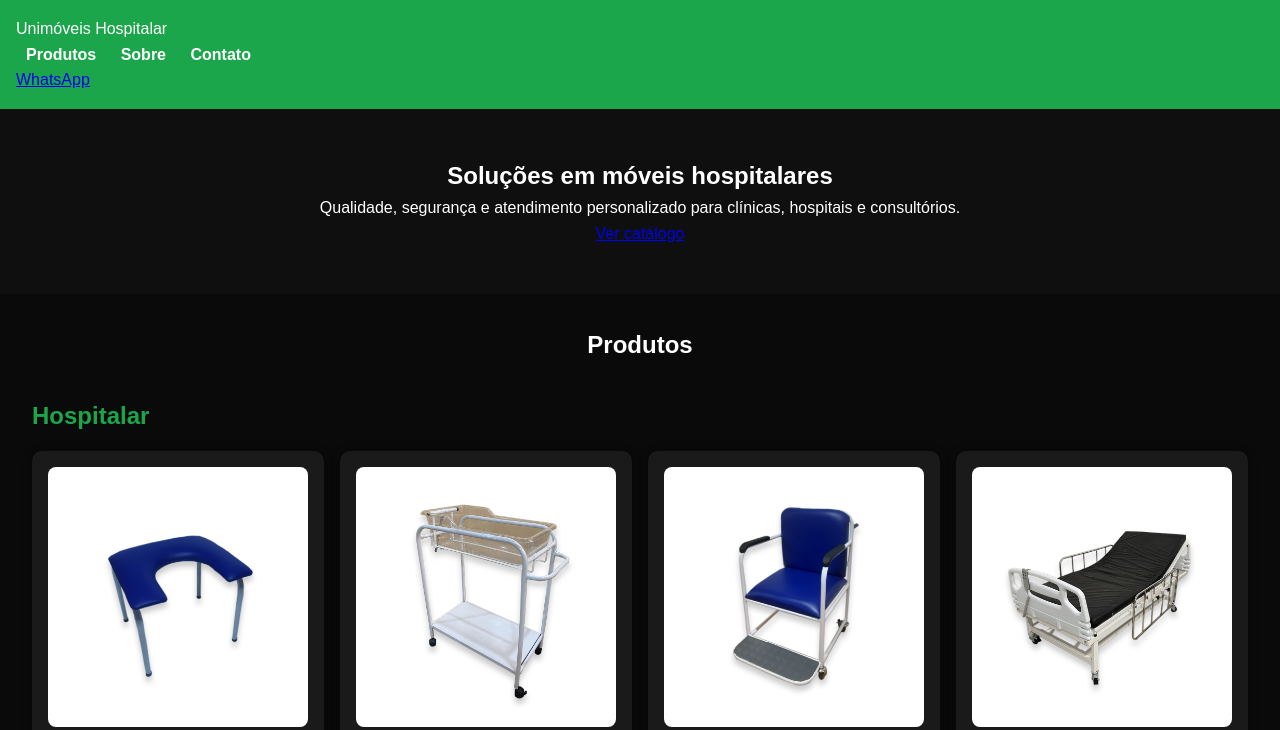
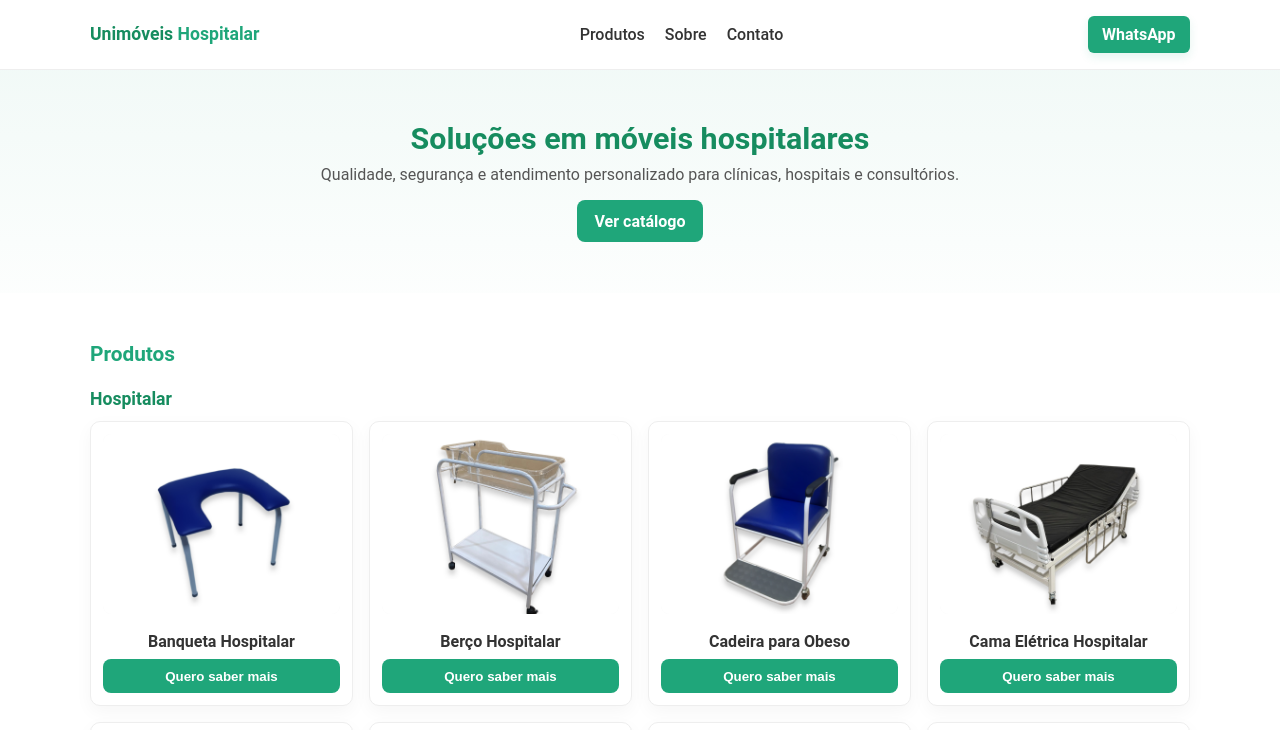
Before and after one commit to rafafariasm/unimoveishospitalar, a plain HTML site: page index.html in a window 1280 px wide. Shown: the top 730 px of the page. Drawn offline with Linux system fonts and the light colour scheme.

Commit message:
Update style.css

```diff
--- a/style.css
+++ b/style.css
@@ -1,110 +1,157 @@
-:root {
-  --verde: #1ca64c;
+:root{
+  --verde: #1fa67a;
+  --verde-escuro: #168c5f;
   --branco: #ffffff;
-  --preto: #0a0a0a;
+  --cinza-claro: #f6f7f8;
+  --cinza-escuro: #333;
 }
 
-* {
-  box-sizing: border-box;
-  margin: 0;
-  padding: 0;
+*{box-sizing:border-box}
+html,body{height:100%}
+body{
+  margin:0;
+  font-family: "Roboto", system-ui, -apple-system, "Segoe UI", "Helvetica", "Arial", sans-serif;
+  color:var(--cinza-escuro);
+  background:var(--branco);
+  -webkit-font-smoothing:antialiased;
 }
 
-body {
-  font-family: Arial, sans-serif;
-  background: var(--preto);
-  color: var(--branco);
-  line-height: 1.6;
+/* container */
+.container{
+  width: min(1100px, 94%);
+  margin: 0 auto;
 }
 
 /* Header */
-header {
-  background: var(--verde);
-  color: var(--branco);
-  padding: 1rem;
-  display: flex;
-  justify-content: space-between;
-  align-items: center;
+.site-header{
+  background: var(--branco);
+  border-bottom: 1px solid #eee;
+  position: sticky;
+  top:0;
+  z-index: 40;
 }
-header nav a {
-  color: var(--branco);
-  margin: 0 10px;
-  text-decoration: none;
-  font-weight: bold;
+.header-inner{
+  display:flex;
+  align-items:center;
+  justify-content:space-between;
+  padding: 1rem 0;
 }
-header nav a:hover {
-  text-decoration: underline;
+.logo{
+  font-weight:700;
+  color:var(--verde-escuro);
+  font-size:1.1rem;
+}
+.logo span{ color:var(--verde); }
+
+/* nav */
+.main-nav a{
+  margin-left:1rem;
+  text-decoration:none;
+  color:var(--cinza-escuro);
+  font-weight:500;
+}
+.btn-whats{
+  background:var(--verde);
+  color:var(--branco);
+  text-decoration:none;
+  padding:0.55rem 0.9rem;
+  border-radius:6px;
+  font-weight:700;
+  box-shadow: 0 4px 10px rgba(31,166,122,0.12);
 }
 
 /* Hero */
-.hero {
-  text-align: center;
-  padding: 3rem 1rem;
-  background: #0f0f0f;
+.hero{
+  padding:3.2rem 0;
+  text-align:center;
+  background: linear-gradient(180deg, rgba(31,166,122,0.06), rgba(31,166,122,0.01));
+}
+.hero h1{ margin:0 0 0.6rem; font-size:1.9rem; color:var(--verde-escuro); }
+.hero p{ margin: 0 0 1rem; color:#555; max-width:760px; margin-left:auto; margin-right:auto; }
+
+.btn-primary{
+  display:inline-block;
+  background:var(--verde);
+  color:var(--branco);
+  padding:0.7rem 1.1rem;
+  border-radius:8px;
+  text-decoration:none;
+  font-weight:700;
+  border:none;
+  cursor:pointer;
 }
 
-/* Catálogo */
-.catalogo {
-  padding: 2rem;
-  text-align: center;
-}
-.catalogo h2 {
-  margin-bottom: 1rem;
-}
-.categoria-titulo {
-  margin: 2rem 0 1rem;
-  font-size: 1.5rem;
-  color: var(--verde);
-  text-align: left;
-}
-.grid {
-  display: grid;
-  grid-template-columns: repeat(auto-fit, minmax(250px, 1fr));
-  gap: 1rem;
-}
-.card {
-  background: #1a1a1a;
-  border-radius: 10px;
-  padding: 1rem;
-  box-shadow: 0 0 10px rgba(0,0,0,0.4);
-  transition: transform 0.2s;
-}
-.card:hover {
-  transform: translateY(-5px);
-}
-.card img {
-  max-width: 100%;
-  border-radius: 8px;
-}
-.card h3 {
-  margin: 1rem 0;
-}
-.card button {
-  background: var(--verde);
-  border: none;
-  padding: 10px 15px;
-  color: var(--branco);
-  font-weight: bold;
-  cursor: pointer;
-  border-radius: 5px;
-}
-.card button:hover {
-  opacity: 0.9;
+/* Catalog */
+.catalogo{ padding:2rem 0 3rem; }
+.section-title{ color:var(--verde); margin-bottom:1rem; font-size:1.3rem; }
+.categoria-titulo{ margin:1.4rem 0 0.8rem; color:var(--verde-escuro); font-size:1.1rem; }
+
+/* Grid */
+.grid{
+  display:grid;
+  grid-template-columns: repeat(auto-fill, minmax(220px, 1fr));
+  gap:1rem;
 }
 
-/* Sobre */
-.sobre, .contato {
-  padding: 2rem;
-  text-align: center;
+/* Card */
+.card{
+  background: #fff;
+  border: 1px solid #eee;
+  border-radius:10px;
+  padding:0.75rem;
+  text-align:center;
+  box-shadow: 0 6px 18px rgba(20,20,20,0.04);
+  transition: transform .15s ease, box-shadow .15s ease;
 }
-.sobre h2, .contato h2 {
-  margin-bottom: 1rem;
+.card:hover{
+  transform: translateY(-6px);
+  box-shadow: 0 12px 28px rgba(20,20,20,0.07);
+}
+.card img{
+  width:100%;
+  height:180px;
+  object-fit:cover;
+  border-radius:8px;
+  background:#fafafa;
+}
+.card h4{
+  margin:0.85rem 0 0.5rem;
+  font-size:1rem;
+  color:var(--cinza-escuro);
+}
+.card button{
+  width:100%;
+  background:var(--verde);
+  border:none;
+  color:var(--branco);
+  padding:0.6rem;
+  border-radius:8px;
+  cursor:pointer;
+  font-weight:700;
+}
+.card button:hover{ background:var(--verde-escuro); }
+
+/* Sobre / contato */
+.sobre, .contato{
+  padding:2rem 0;
+  background: #fff;
+  color:#444;
+}
+#contato .btn-primary{ margin-top:0.6rem; }
+
+/* Footer */
+.site-footer{
+  background:#fafafa;
+  padding:1rem 0;
+  border-top:1px solid #eee;
+  text-align:center;
+  color:#777;
 }
 
-/* Footer */
-footer {
-  text-align: center;
-  padding: 1rem;
-  background: #111;
-  color: var(--branco);
+/* Responsiveness */
+@media (max-width:640px){
+  .hero h1{ font-size:1.45rem; }
+  .card img{ height:160px; }
+  .header-inner{ gap:0.6rem; }
+  .main-nav{ display:none; }
 }
```
